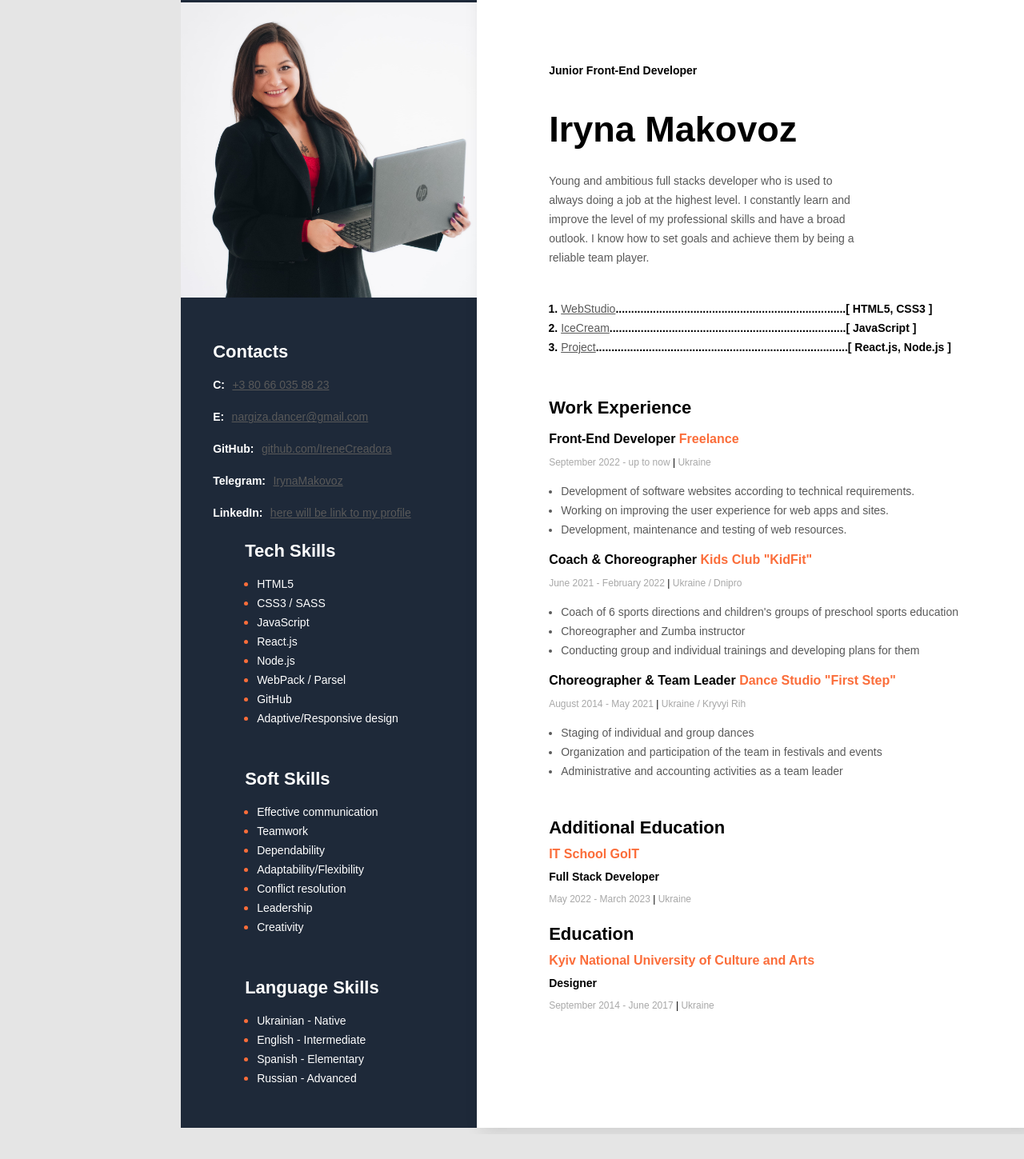
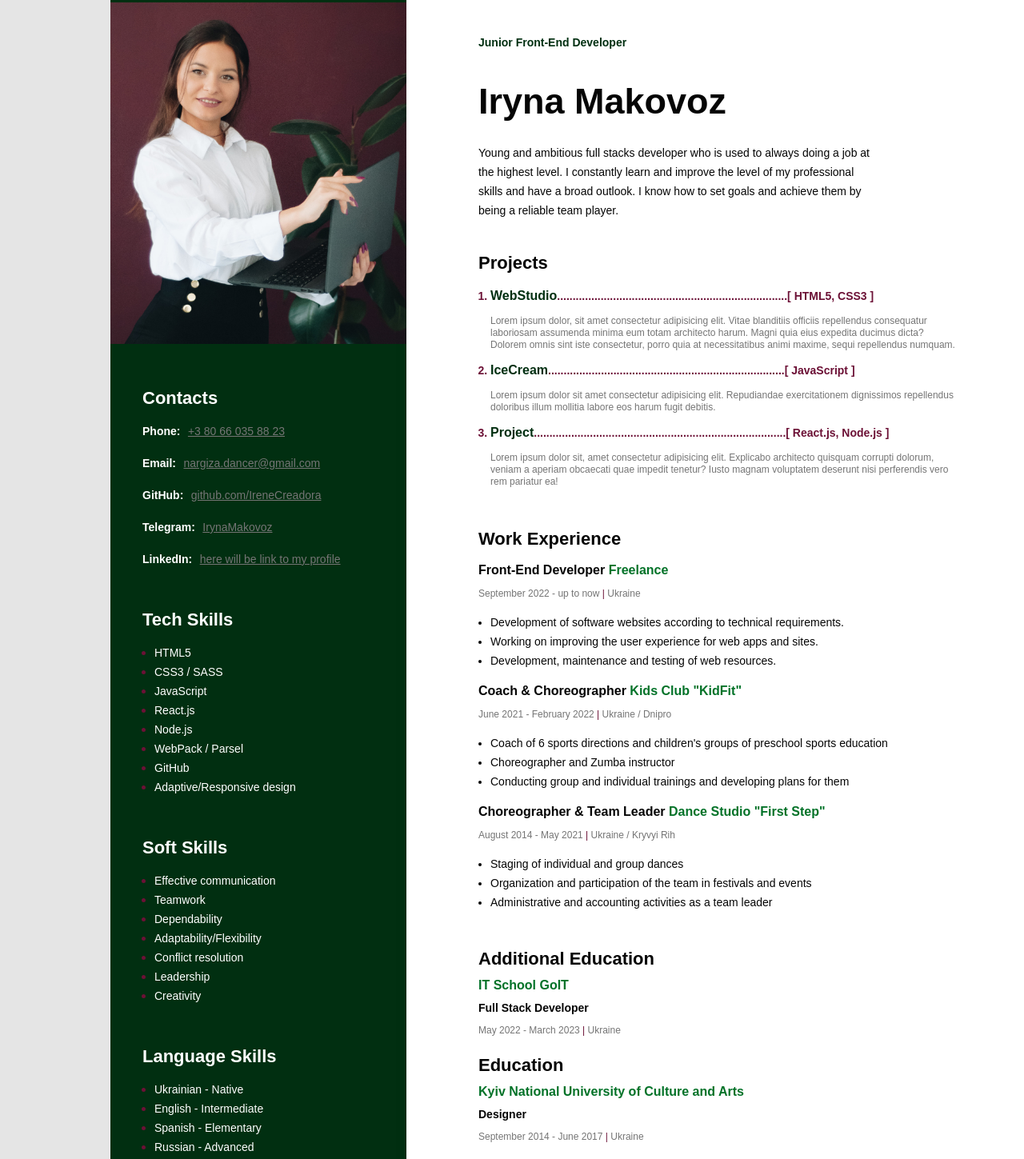
Before and after one commit to IreneCreadora/CV__IrynaMakovoz, a plain HTML site: page index.html in a window 1280 px wide. Shown: the part 45-1494 px from the top of the page at 80% size. Before the commit the page ends 1463 px from the top, so only its background shows below. Drawn offline with Linux system fonts and the light colour scheme.

Commit message:
refactoring of styles

```diff
--- a/css/styles.css
+++ b/css/styles.css
@@ -1,3 +1,13 @@
+:root {
+  --primary-text-color: #050505;
+  --secondary-text-color: #757575;
+  --accent-color: #6c1136;
+  --secondary-accent-color: #037228;
+  --white-color: #ffffff;
+  --sidebar-bg-color: #012f11;
+  --animation-duration: 250ms;
+  --animation-timing-function: cubic-bezier(0.4, 0, 0.2, 1);
+}
 body {
   font-family: 'Montserrat', sans-serif;
   background-color: #e5e5e5;
@@ -9,10 +19,10 @@ body {
   margin: 0 auto;
 }
 .main-contant {
-  background: #ffffff;
-
+  background: var(--white-color);
+  max-width: 600px;
   box-shadow: 6px 6px 20px rgba(0, 0, 0, 0.1);
-  padding: 105px 90px;
+  padding: 70px 90px;
 }
 .about {
   margin-bottom: 40px;
@@ -22,7 +32,7 @@ body {
   font-weight: 700;
   font-size: 14px;
   line-height: 17px;
-  color: #000000;
+  color: var(--sidebar-bg-color);
   margin-bottom: 20px;
 }
 .about__name {
@@ -30,7 +40,7 @@ body {
   font-weight: 700;
   font-size: 45px;
   line-height: 55px;
-  color: #000000;
+  color: var(--primary-text-color);
   margin-bottom: 25px;
 }
 .about__discription {
@@ -38,8 +48,8 @@ body {
   font-weight: 400;
   font-size: 14px;
   line-height: 24px;
-  color: #595959;
-  width: 400px;
+  color: var(--primary-text-color);
+  width: 500px;
 }
 .projects {
   margin-bottom: 50px;
@@ -49,7 +59,7 @@ body {
   font-weight: 700;
   font-size: 22px;
   line-height: 27px;
-  color: #000000;
+  color: var(--primary-text-color);
   margin-bottom: 10px;
 }
 .projects__list {
@@ -61,14 +71,23 @@ body {
   font-weight: 700;
   font-size: 14px;
   line-height: 24px;
-  color: #000000;
+  color: var(--accent-color);
 }
 .projects__link {
   font-style: normal;
+  font-weight: 700;
+  font-size: 16px;
+  line-height: 24px;
+  color: var(--sidebar-bg-color);
+  text-decoration: none;
+}
+.projects__discription {
+  font-style: normal;
   font-weight: 400;
-  font-size: 14px;
-  line-height: 24px;
-  color: #595959;
+  font-size: 12px;
+  line-height: 15px;
+  color: var(--secondary-text-color);
+  /* margin-bottom: 10px; */
 }
 .work-experiens {
   margin-bottom: 45px;
@@ -78,17 +97,17 @@ body {
   font-weight: 700;
   font-size: 22px;
   line-height: 27px;
-  color: #000000;
+  color: var(--primary-text-color);
   margin-bottom: 10px;
 }
-.company {
-}
+/* .company {
+} */
 .company__title {
   font-style: normal;
   font-weight: 700;
   font-size: 16px;
   line-height: 20px;
-  color: #000000;
+  color: var(--primary-text-color);
   margin-bottom: 10px;
 }
 .company__name {
@@ -96,14 +115,14 @@ body {
   font-weight: 700;
   font-size: 16px;
   line-height: 20px;
-  color: #fb6d3a;
+  color: var(--secondary-accent-color);
 }
 .company__period {
   font-style: normal;
   font-weight: 400;
   font-size: 12px;
   line-height: 15px;
-  color: #a8a8a8;
+  color: var(--secondary-text-color);
   margin-bottom: 10px;
 }
 .p_line {
@@ -111,7 +130,7 @@ body {
   font-weight: 400;
   font-size: 12px;
   line-height: 15px;
-  color: #000000;
+  color: var(--accent-color);
 }
 .company__list {
   padding: 0px;
@@ -122,16 +141,16 @@ body {
   font-weight: 400;
   font-size: 14px;
   line-height: 24px;
-  color: #595959;
+  color: var(--primary-text-color);
 }
-.education {
-}
+/* .education {
+} */
 .education__title {
   font-style: normal;
   font-weight: 700;
   font-size: 22px;
   line-height: 27px;
-  color: #000000;
+  color: var(--primary-text-color);
   margin-bottom: 10px;
 }
 .education__university {
@@ -139,7 +158,7 @@ body {
   font-weight: 700;
   font-size: 16px;
   line-height: 20px;
-  color: #fb6d3a;
+  color: var(--secondary-accent-color);
   margin-top: 10px;
   margin-bottom: 10px;
 }
@@ -148,7 +167,7 @@ body {
   font-weight: 700;
   font-size: 14px;
   line-height: 17px;
-  color: #000000;
+  color: var(--primary-text-color);
   margin-bottom: 10px;
   margin-top: 10px;
 }
@@ -157,11 +176,11 @@ body {
   font-weight: 400;
   font-size: 12px;
   line-height: 15px;
-  color: #a8a8a8;
+  color: var(--secondary-text-color);
   margin-bottom: 10px;
 }
 .sidebar {
-  background-color: #1e2939;
+  background-color: var(--sidebar-bg-color);
   padding-top: 40px;
   width: 370px;
 }
@@ -171,7 +190,7 @@ body {
   margin-bottom: 50px;
 }
 .sidebar__title {
-  color: white;
+  color: var(--white-color);
   font-style: normal;
   font-weight: 700;
   font-size: 22px;
@@ -183,7 +202,7 @@ body {
   font-weight: 700;
   font-size: 14px;
   line-height: 24px;
-  color: #ffffff;
+  color: var(--white-color);
   margin-right: 5px;
 }
 .contact__link {
@@ -191,30 +210,23 @@ body {
   font-weight: 400;
   font-size: 14px;
   line-height: 24px;
-  color: #595959;
+  color: var(--secondary-text-color);
 }
 .tech-skills {
   margin-left: 40px;
   margin-bottom: 50px;
 }
-.sidebar_title {
-  color: white;
-  font-style: normal;
-  font-weight: 700;
-  font-size: 22px;
-  line-height: 27px;
-  margin-bottom: 10px;
-}
+
 .tech-skills__list {
-  color: #ffffff;
+  color: var(--white-color);
   padding: 0px;
   margin-left: 15px;
 }
 .tech-skills__item {
-  color: #fb6d3a;
+  color: var(--accent-color);
 }
-.tech-skills__discription {
-  color: #ffffff;
+.skills__discription {
+  color: var(--white-color);
   font-style: normal;
   font-weight: 400;
   font-size: 14px;
@@ -225,36 +237,23 @@ body {
   margin-bottom: 50px;
 }
 .soft-skills__list {
-  color: #ffffff;
+  color: var(--white-color);
   padding: 0px;
   margin-left: 15px;
 }
 .soft-skills__item {
-  color: #fb6d3a;
+  color: var(--accent-color);
 }
-.soft-skills__discription {
-  color: #ffffff;
-  font-style: normal;
-  font-weight: 400;
-  font-size: 14px;
-  line-height: 24px;
-}
+
 .language-skills {
   margin-left: 40px;
   margin-bottom: 50px;
 }
 .language-skills__list {
-  color: #ffffff;
+  color: var(--white-color);
   padding: 0px;
   margin-left: 15px;
 }
 .language-skills__item {
-  color: #fb6d3a;
+  color: var(--accent-color);
 }
-.language-skills__discription {
-  color: #ffffff;
-  font-style: normal;
-  font-weight: 400;
-  font-size: 14px;
-  line-height: 24px;
-}
--- a/index.html
+++ b/index.html
@@ -19,7 +19,7 @@
             </p>
           </div>
           <div class="projects">
-            <h2 class="projects__title"></h2>
+            <h2 class="projects__title">Projects</h2>
             <ol class="projects__list">
               <li class="projects__item">
                 <a
@@ -29,6 +29,8 @@
                   >WebStudio</a
                 >..........................................................................[
                 HTML5, CSS3 ]
+                <p class="projects__discription">Lorem ipsum dolor, sit amet consectetur adipisicing elit. Vitae blanditiis officiis repellendus consequatur laboriosam assumenda minima eum totam architecto harum. Magni quia eius expedita ducimus dicta? Dolorem omnis sint iste consectetur, porro quia at necessitatibus animi maxime, sequi repellendus numquam.
+                </p>
               </li>
               <li class="projects__item">
                 <a
@@ -38,6 +40,7 @@
                   >IceCream</a
                 >............................................................................[
                 JavaScript ]
+                <p class="projects__discription">Lorem ipsum dolor sit amet consectetur adipisicing elit. Repudiandae exercitationem dignissimos repellendus doloribus illum mollitia labore eos harum fugit debitis.</p>
               </li>
               <li class="projects__item">
                 <a
@@ -47,6 +50,7 @@
                   >Project</a
                 >.................................................................................[
                 React.js, Node.js ]
+                <p class="projects__discription">Lorem ipsum dolor sit, amet consectetur adipisicing elit. Explicabo architecto quisquam corrupti dolorum, veniam a aperiam obcaecati quae impedit tenetur? Iusto magnam voluptatem deserunt nisi perferendis vero rem pariatur ea!</p>
               </li>
             </ol>
           </div>
@@ -141,18 +145,17 @@
         </div>
       </section>
       <section class="sidebar">
-        <img src="image/photo.jpg" alt="Photo Iryna Makovoz" width="370" />
+        <img src="image/avatar.jpg" alt="Photo Iryna Makovoz" width="370" />
         <div class="contacts">
-          <h3 class="sidebar__title">Contacts</h3>
-          <div>
+            <h3 class="sidebar__title">Contacts</h3>
             <p>
-              <span class="contact__type">C:</span>
+              <span class="contact__type">Phone:</span>
               <a href="tel:+380660358823" class="contact__link"
                 >+3 80 66 035 88 23</a
               >
             </p>
             <p>
-              <span class="contact__type">E:</span>
+              <span class="contact__type">Email:</span>
               <a href="mailto:nargiza.dancer@gmail.com" class="contact__link"
                 >nargiza.dancer@gmail.com</a
               >
@@ -177,94 +180,93 @@
             </p>
           </div>
           <div class="tech-skills">
-            <h3 class="sidebar_title">Tech Skills</h3>
+            <h3 class="sidebar__title">Tech Skills</h3>
             <ul class="tech-skills__list">
               <li class="tech-skills__item">
-                <span class="tech-skills__discription">HTML5</span>
+                <span class="skills__discription">HTML5</span>
               </li>
               <li class="tech-skills__item">
-                <span class="tech-skills__discription">CSS3 / SASS</span>
+                <span class="skills__discription">CSS3 / SASS</span>
               </li>
               <li class="tech-skills__item">
-                <span class="tech-skills__discription">JavaScript</span>
+                <span class="skills__discription">JavaScript</span>
               </li>
               <li class="tech-skills__item">
-                <span class="tech-skills__discription">React.js</span>
+                <span class="skills__discription">React.js</span>
               </li>
               <li class="tech-skills__item">
-                <span class="tech-skills__discription">Node.js</span>
+                <span class="skills__discription">Node.js</span>
               </li>
               <li class="tech-skills__item">
-                <Parsel class="tech-skills__discription">WebPack / Parsel</span>
+                <Parsel class="skills__discription">WebPack / Parsel</span>
               </li>
               <li class="tech-skills__item">
-                <span class="tech-skills__discription">GitHub</span>
+                <span class="skills__discription">GitHub</span>
               </li>
               <li class="tech-skills__item">
-                <span class="tech-skills__discription"
+                <span class="skills__discription"
                   >Adaptive/Responsive design</span
                 >
               </li>
             </ul>
           </div>
           <div class="soft-skills">
-            <h3 class="sidebar_title">Soft Skills</h3>
+            <h3 class="sidebar__title">Soft Skills</h3>
             <ul class="soft-skills__list">
               <li class="soft-skills__item">
-                <span class="soft-skills__discription"
+                <span class="skills__discription"
                   >Effective communication</span
                 >
               </li>
               <li class="soft-skills__item">
-                <span class="soft-skills__discription">Teamwork</span>
+                <span class="skills__discription">Teamwork</span>
               </li>
               <li class="soft-skills__item">
-                <span class="soft-skills__discription">Dependability</span>
+                <span class="skills__discription">Dependability</span>
               </li>
               <li class="soft-skills__item">
-                <span class="soft-skills__discription"
+                <span class="skills__discription"
                   >Adaptability/Flexibility</span
                 >
               </li>
               <li class="soft-skills__item">
-                <span class="soft-skills__discription"
+                <span class="skills__discription"
                   >Conflict resolution</span
                 >
               </li>
               <li class="soft-skills__item">
-                <span class="soft-skills__discription">Leadership</span>
+                <span class="skills__discription">Leadership</span>
               </li>
               <li class="soft-skills__item">
-                <span class="soft-skills__discription">Creativity</span>
+                <span class="skills__discription">Creativity</span>
               </li>
             </ul>
           </div>
           <div class="language-skills">
-            <h3 class="sidebar_title">Language Skills</h3>
+            <h3 class="sidebar__title">Language Skills</h3>
             <ul class="language-skills__list">
               <li class="language-skills__item">
-                <span class="language-skills__discription"
+                <span class="skills__discription"
                   >Ukrainian - Native</span
                 >
               </li>
               <li class="language-skills__item">
-                <span class="language-skills__discription"
+                <span class="skills__discription"
                   >English - Intermediate</span
                 >
               </li>
               <li class="language-skills__item">
-                <span class="language-skills__discription"
+                <span class="skills__discription"
                   >Spanish - Elementary</span
                 >
               </li>
               <li class="language-skills__item">
-                <span class="language-skills__discription"
+                <span class="skills__discription"
                   >Russian - Advanced</span
                 >
               </li>
             </ul>
           </div>
-        </div>
       </section>
     </main>
   </body>
```
Also changed, not shown: image/avatar.jpg (added).
